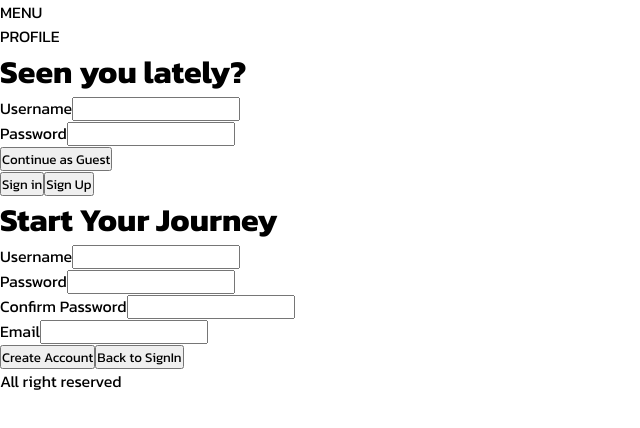
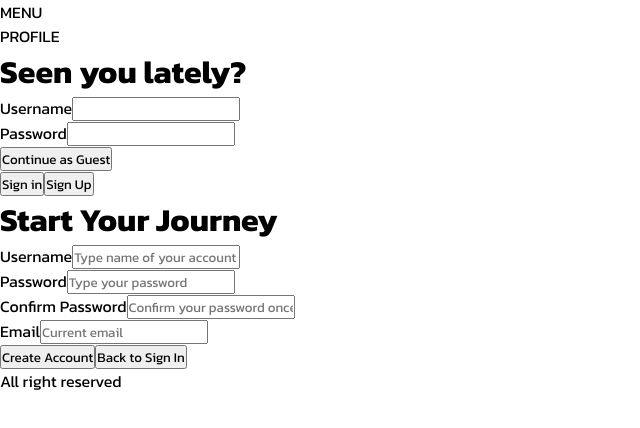
Before and after one commit to gab1991/retro-game-collection-app, a React app: page /profile in a window 1280 px wide. Shown: the top 428 px of the page, without its empty margins (0-640 px from the left). Built offline with nearby package versions, Linux system fonts and the light colour scheme.

Commit message:
before reducer

```diff
--- a/src/components/AuthModal/AuthModal.js
+++ b/src/components/AuthModal/AuthModal.js
@@ -5,7 +5,7 @@ import SignUpForm from './SignUpForm/SignUpForm';
 import SignInForm from './SigInForm/SignInForm';
 
 export default function AuthModal(props) {
-  const [activeSide, setActiveSide] = useState('SignIn');
+  const [activeSide, setActiveSide] = useState('SignUp');
 
   const backToSignIn = () => {
     setActiveSide('SignIn');
--- a/src/components/AuthModal/SigInForm/SignInForm.css
+++ b/src/components/AuthModal/SigInForm/SignInForm.css
@@ -33,7 +33,6 @@
 
 .SignIn form input {
   width: 100%;
-  background-color: lavenderblush;
 }
 
 .SignIn form > div:nth-child(1),
@@ -50,7 +49,6 @@
 }
 
 .BtnSection {
-  background-color: skyblue;
   align-items: flex-end;
   height: 10%;
   width: 100%;
--- a/src/components/AuthModal/SigInForm/SignInForm.js
+++ b/src/components/AuthModal/SigInForm/SignInForm.js
@@ -4,9 +4,28 @@ import ButtonNeon from '../../UI/Buttons/ButtonNeon/ButtonNeon';
 
 export default function SignInForm(props) {
   const { toSignUp } = props;
+  const inputs = [
+    {
+      desc: 'Username',
+      type: 'text',
+      placeholder: 'Type name of your account'
+    },
+    {
+      desc: 'Password',
+      type: 'text',
+      placeholder: 'Type your password here'
+    },
+    {
+      desc: 'Password',
+      type: 'text',
+      placeholder: 'Type your password here'
+    }
+  ];
+
   const submitHandler = e => {
     e.preventDefault();
   };
+
   return (
     <div className={styles.SignIn}>
       <h1>Seen you lately?</h1>
--- a/src/components/AuthModal/SignUpForm/SignUpForm.js
+++ b/src/components/AuthModal/SignUpForm/SignUpForm.js
@@ -1,38 +1,139 @@
-import React from 'react';
+import React, { useState, useRef } from 'react';
 import styles from './SignUpForm.css';
 import ButtonNeon from '../../UI/Buttons/ButtonNeon/ButtonNeon';
+import Input from '../../UI/Inputs/InputAuth/InputAuth';
 
 export default function SignUpForm(props) {
   const { backToSignIn } = props;
+  const [wrongInputs, setWrongInputs] = useState({});
+
+  const inputs = useRef({
+    username: {
+      label: 'Username',
+      type: 'text',
+      placeholder: 'Type name of your account',
+      value: '',
+      valid: false
+    },
+    password: {
+      label: 'Password',
+      type: 'text',
+      placeholder: 'Type your password',
+      value: '',
+      valid: false
+    },
+    passConfirm: {
+      label: 'Confirm Password',
+      type: 'text',
+      placeholder: 'Confirm your password once again',
+      value: '',
+      valid: false
+    },
+    email: {
+      label: 'Email',
+      type: 'email',
+      placeholder: 'Current email',
+      value: '',
+      valid: false
+    }
+  });
+
+  const wrongListHandler = (name, action, message) => {
+    // console.log(name);
+    const updated = { ...wrongInputs };
+    if (action === 'set') {
+      updated[name] = message;
+      inputs.current[name].valid = false;
+      console.log(updated);
+    } else {
+      updated[name] = false;
+      inputs.current[name].valid = true;
+    }
+    setWrongInputs(updated);
+  };
+
+  const validityChecker = (name, value) => {
+    if (value.length === 0) {
+      wrongListHandler(name, 'remove');
+    } else {
+      if (name === 'username') {
+        let regex = /^[a-zA-Z0-9]+$/;
+        if (!regex.test(value)) {
+          wrongListHandler(name, 'set', 'Only numbers and letters allowed');
+        } else {
+          wrongListHandler(name, 'remove');
+        }
+      }
+      if (name === 'password' || name === 'passConfirm') {
+        let regex = /^(?=.*\d).{4,15}$/;
+        if (!regex.test(value)) {
+          wrongListHandler(
+            name,
+            'set',
+            'Pass must contain at least at least one number and contain between 4 and 15 chars'
+          );
+        } else {
+          wrongListHandler(name, 'remove');
+        }
+      }
+      if (name === 'email') {
+        let regex = /^[^\s@]+@[^\s@]+\.[^\s@]+$/;
+        if (!regex.test(value)) {
+          wrongListHandler(name, 'set', 'Wrong email');
+        } else {
+          wrongListHandler(name, 'remove');
+        }
+      }
+    }
+  };
+
+  const changeHandler = (e, name) => {
+    let currentValue = e.target.value;
+    inputs.current[name].value = currentValue;
+    validityChecker(name, currentValue);
+  };
 
   const submitHandler = e => {
     e.preventDefault();
+
+    let entireFormValid = true;
+    const inputsNames = Object.keys(inputs.current);
+    inputsNames.forEach(name => {
+      if (inputs.current[name].valid == false) {
+        entireFormValid = false;
+        wrongListHandler(name, 'set', 'fill the field');
+      }
+    });
+
+    if (entireFormValid) {
+      const sendObj = {};
+      inputsNames.forEach(name => (sendObj[name] = inputs.current[name].value));
+      // console.log(sendObj);s
+    }
   };
 
   return (
     <div className={styles.SignUp}>
       <h1>Start Your Journey</h1>
       <form onSubmit={submitHandler}>
-        <div>
-          <label>Username</label>
-          <input type="text" name="username" id="username" />
-        </div>
-        <div>
-          <label>Password</label>
-          <input type="text" name="password" id="password" />
-        </div>
-        <div>
-          <label>Confirm Password</label>
-          <input type="text" name="password" id="password" />
-        </div>
-        <div>
-          <label>Email</label>
-          <input type="text" name="email" id="email" />
-        </div>
+        {Object.keys(inputs.current).map(name => (
+          <div>
+            <Input
+              {...inputs.current[name]}
+              desc={name}
+              onChange={changeHandler}
+              wrong={wrongInputs[name]}
+            />
+          </div>
+        ))}
         <div className={styles.BtnSection}>
-          <ButtonNeon txtContent={`Create Account`} rectangular />
           <ButtonNeon
-            txtContent={`Back to SignIn`}
+            txtContent={`Create Account`}
+            rectangular
+            onClick={submitHandler}
+          />
+          <ButtonNeon
+            txtContent={`Back to Sign In`}
             rectangular
             onClick={backToSignIn}
           />
--- a/src/components/GameSelector/SelectorControls/SelectorControls.js
+++ b/src/components/GameSelector/SelectorControls/SelectorControls.js
@@ -1,6 +1,6 @@
 import React from 'react';
 import styles from './SelectorControls.css';
-import Input from '../../UI/Input/Input';
+import Input from '../../UI/Inputs/Input';
 import SelectBox from '../../UI/SelectBox/SelectBox';
 import Button from '../../UI/Buttons/Button/Button';
 
--- a/src/components/UI/Input/Input.css
+++ /dev/null
@@ -1,22 +0,0 @@
-.Input {
-	border: none;
-	outline: none;
-	text-indent: 5px;
-	color: whitesmoke;
-	text-shadow: #fff 0px 0px 5px, #ff0 0px 0px 20px, #ff0 0px 0px 30px,
-		#ff0 0px 0px 40px, #ff0 0px 0px 50px, #ff0 0px 0px 75px;
-	height: 20px;
-	background-color: transparent;
-	border: 1px solid whitesmoke;
-}
-
-.Input::placeholder {
-	color: whitesmoke;
-	opacity: 0.5;
-	text-shadow: none;
-}
-.Input:active {
-	text-shadow: #fff 0px 0px 5px, #fff 0px 0px 10px, #fff 0px 0px 15px,
-		#ff0 0px 0px 20px, #ff0 0px 0px 30px, #ff0 0px 0px 40px, #ff0 0px 0px 50px,
-		#ff0 0px 0px 75px;
-}
--- /dev/null
+++ b/src/components/UI/Inputs/Input.css
@@ -0,0 +1,22 @@
+.Input {
+  border: none;
+  outline: none;
+  text-indent: 5px;
+  color: whitesmoke;
+  text-shadow: #fff 0px 0px 5px, #ff0 0px 0px 20px, #ff0 0px 0px 30px,
+    #ff0 0px 0px 40px, #ff0 0px 0px 50px, #ff0 0px 0px 75px;
+  height: 20px;
+  background-color: transparent;
+  border: 1px solid whitesmoke;
+}
+
+.Input::placeholder {
+  color: whitesmoke;
+  opacity: 0.5;
+  text-shadow: none;
+}
+.Input:active {
+  text-shadow: #fff 0px 0px 5px, #fff 0px 0px 10px, #fff 0px 0px 15px,
+    #ff0 0px 0px 20px, #ff0 0px 0px 30px, #ff0 0px 0px 40px, #ff0 0px 0px 50px,
+    #ff0 0px 0px 75px;
+}
--- /dev/null
+++ b/src/components/UI/Inputs/InputAuth/InputAuth.css
@@ -0,0 +1,24 @@
+.Label {
+  font-size: 1.2rem;
+}
+
+.InputAuth {
+  font-size: 1rem;
+  border: none;
+  outline: none;
+  text-indent: 5px;
+}
+
+.InputAuth:focus {
+  box-shadow: 0 0 10px #2196f3, 0 0 30px #2196f3, 0 0 60px #2196f3;
+}
+
+.WrongInput,
+.WrongInput:focus {
+  box-shadow: 0 0 10px #f32f21, 0 0 30px #f32f21, 0 0 60px #f32f21;
+}
+
+.WrongMessage {
+  font-size: 0.8rem;
+  font-style: italic;
+}
--- /dev/null
+++ b/src/components/UI/Inputs/InputAuth/InputAuth.js
@@ -0,0 +1,29 @@
+import React from 'react';
+import styles from './InputAuth.css';
+
+export default function InputAuth(props) {
+  const { type, label, placeholder, desc, onChange, onKeyPress, wrong } = props;
+
+  return (
+    <>
+      {label && <label className={styles.Label}>{label}</label>}
+      <input
+        className={`${styles.InputAuth}
+        ${wrong ? styles.WrongInput : null}
+        `}
+        desc={desc}
+        type={type}
+        placeholder={placeholder}
+        onChange={e => onChange(e, desc)}
+        onKeyPress={onKeyPress}
+      />
+      {wrong && <div className={styles.WrongMessage}>{wrong}</div>}
+    </>
+  );
+}
+
+// {
+//     desc: 'Username',
+//     type: 'text',
+//     placeholder: 'Type name of your account'
+//   },
```
Also changed, not shown: src/components/UI/Inputs/Input.js (renamed from src/components/UI/Input/Input.js).
